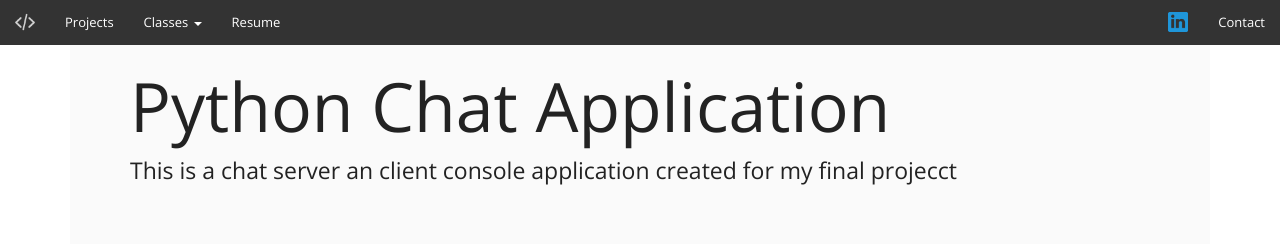
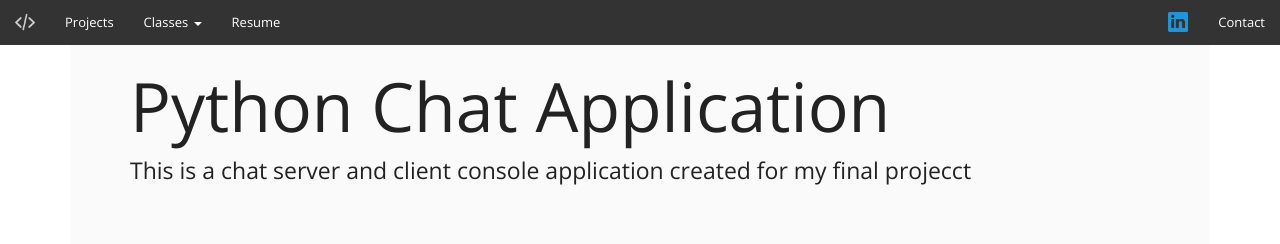
Before and after one commit to smckaysmalley/smckaysmalley.github.io, a plain HTML site: page cs460/index.html in a window 1280 px wide. Shown: the top 244 px of the page. Drawn offline with nearby package versions, Linux system fonts and the light colour scheme.

Commit message:
Fixed typo

```diff
--- a/cs460/index.html
+++ b/cs460/index.html
@@ -59,7 +59,7 @@
 
         <div class="jumbotron">
             <h1>Python Chat Application</h1>
-            <p>This is a chat server an client console application created for my final projecct</p>
+            <p>This is a chat server and client console application created for my final projecct</p>
         </div>
 
         <h1 class="title">Server.py</h1>
```
